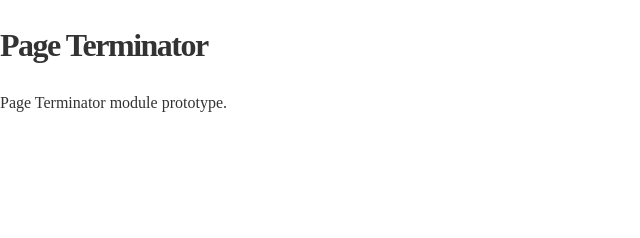
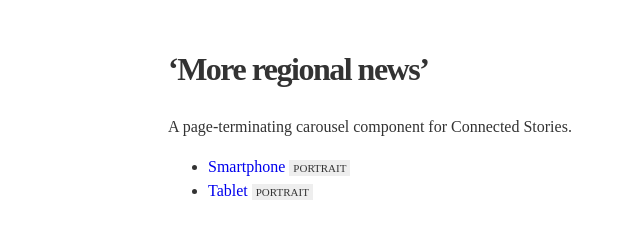
Before and after one commit to simonsinclair/more-regional-news, a website: page public/index.html in a window 1280 px wide. Shown: the whole page, without its empty margins (0-640 px from the left). Drawn offline with nearby package versions, Linux system fonts and the light colour scheme; files that its build step writes are made by us from their sources.

Commit message:
Add links to demos

```diff
--- a/public/index.html
+++ b/public/index.html
@@ -5,7 +5,7 @@
 	<meta charset="UTF-8" />
 	<meta http-equiv="X-UA-Compatible" content="IE=edge" />
 
-	<title>Page Terminator</title>
+	<title>&lsquo;More regional news&rsquo;</title>
 	<meta name="description" content="" />
 
 	<meta name="viewport" content="width=device-width,initial-scale=1" />
@@ -14,8 +14,22 @@
 	<link rel="stylesheet" href="css/main.css" />
 </head>
 <body>
-	<h1>Page Terminator</h1>
-	<p>Page Terminator module prototype.</p>
+	<div class="page page--home">
+		<h1>&lsquo;More regional news&rsquo;</h1>
+		<p>A page-terminating carousel component for Connected Stories.</p>
+		<ul>
+			<li>
+				<a href="smartphone-portrait.html">
+					Smartphone <span class="label">Portrait</span>
+				</a>
+			</li>
+			<li>
+				<a href="tablet-portrait.html">
+					Tablet <span class="label">Portrait</span>
+				</a>
+			</li>
+		</ul>
+	</div>
 
 	<script src="bower_components/jquery/dist/jquery.min.js"></script>
 	<script src="js/main.js"></script>
```
